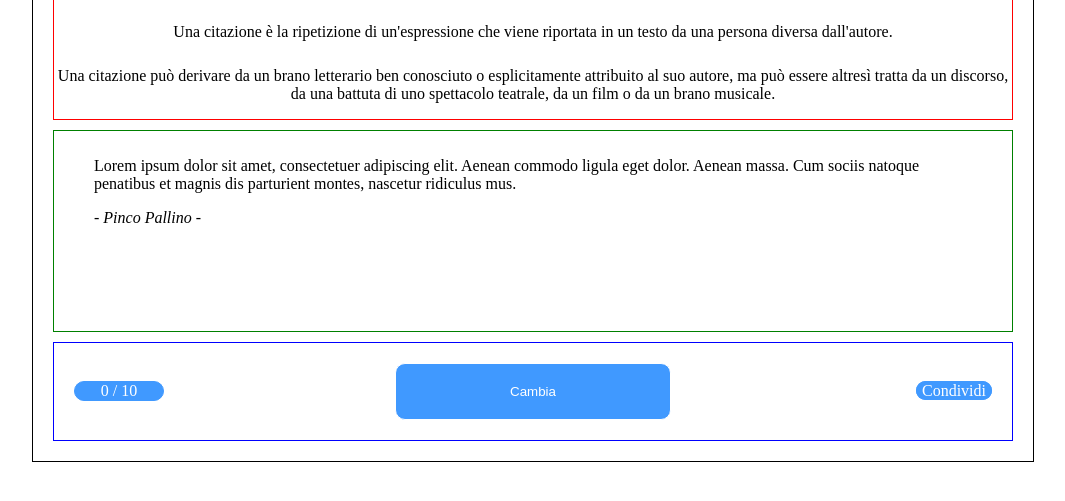
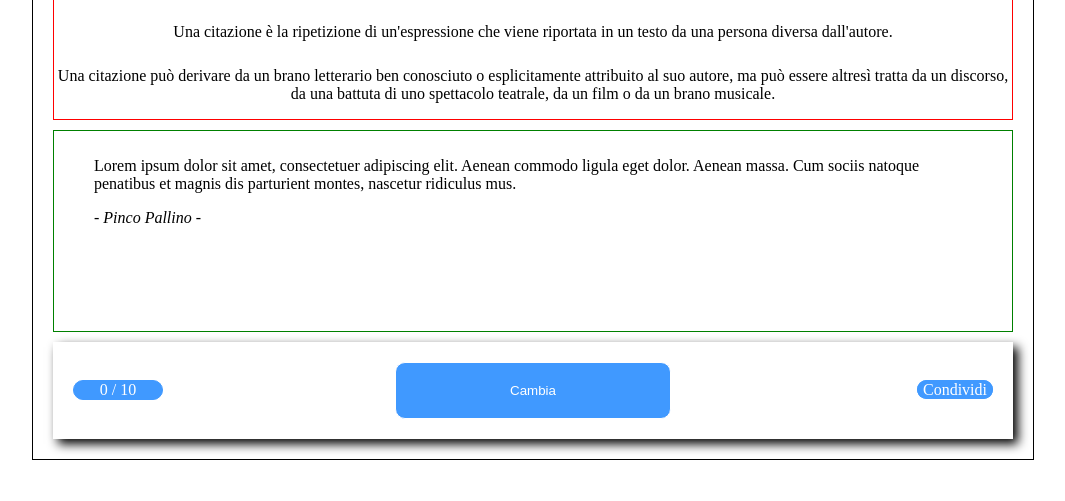
Before and after one commit to sasukeViBritannia/random-quote-machine, a plain HTML site: page index.html in a window 1280 px wide. Shown: the part 115-616 px from the top of the page, without its empty margins (107-1172 px from the left). Drawn offline with nearby package versions, Linux system fonts and the light colour scheme.

Commit message:
Aggiunta prima ombreggiatura

```diff
--- a/stile.css
+++ b/stile.css
@@ -5,9 +5,10 @@ html, body {
 .contenitore {
     border: 1px solid black;
     max-width: 1000px;
-    margin: auto;
     display: flex;
     flex-direction: column;
+    margin: auto;
+
 }
 
 .contenitore p {
@@ -32,12 +33,13 @@ html, body {
 }
 
 .tastiera {
-    border: 1px solid blue;
+    /*border: 1px solid blue;*/
     margin: 5px 20px 20px 20px;
     padding: 20px;
     display: flex;
     justify-content: space-between;
     align-items: center;
+    box-shadow: 5px 5px 10px;
 }
 
 .tastieraCol {
```
